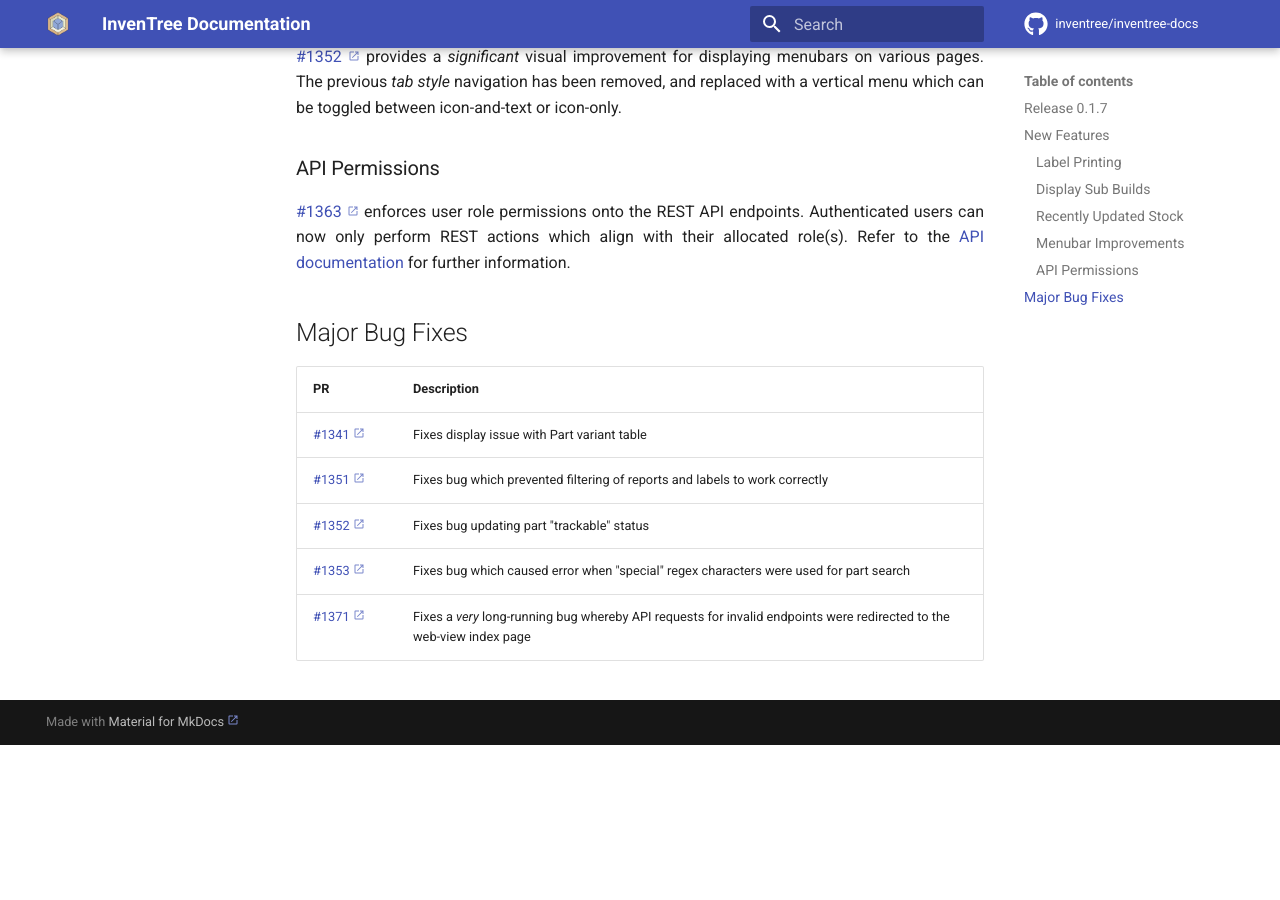
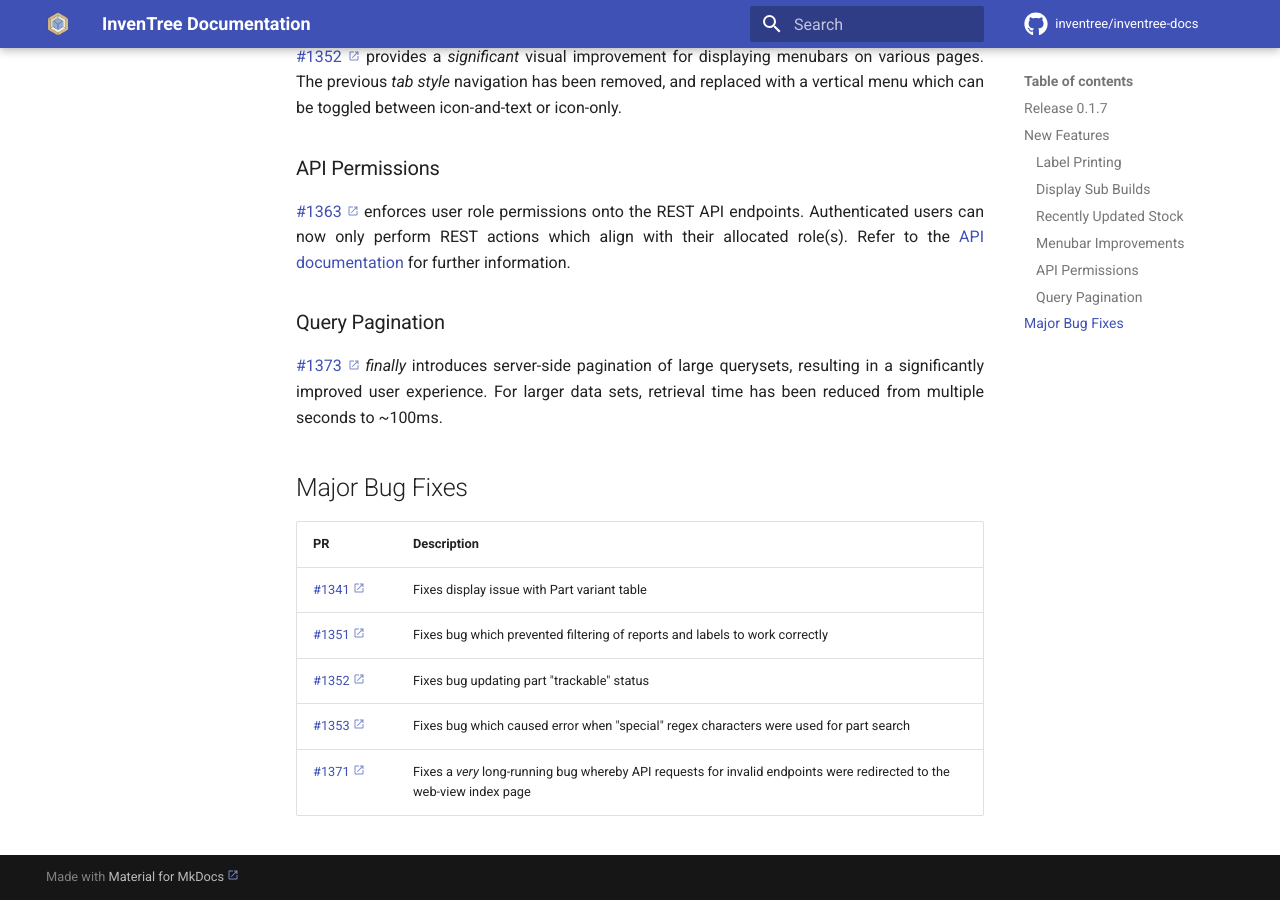
Before and after one commit to inventree/inventree-docs, an MkDocs documentation site: the page built from docs/releases/0.1.7.md, in a window 1280 px wide and 900 px high, scrolled down 823 px. Built offline with MkDocs 1.6.1 and Material for MkDocs 9.7.7, drawn with Linux system fonts in a browser that asks for light colours; a script that is not in the unit is left out; comment, search, counter and statistics services are not loaded; before the commit the page ends 1568 px from its top, so only the background shows below that.

Commit message:
Update 0.1.7.md

```diff
--- a/docs/releases/0.1.7.md
+++ b/docs/releases/0.1.7.md
@@ -33,6 +33,10 @@ Label printing functionality has been simplified and brought into line with the
 
 [#1363](https://github.com/inventree/InvenTree/pull/1363) enforces user role permissions onto the REST API endpoints. Authenticated users can now only perform REST actions which align with their allocated role(s). Refer to the [API documentation](../../extend/api/#authorization) for further information.
 
+### Query Pagination
+
+[#1373](https://github.com/inventree/InvenTree/pull/1373) *finally* introduces server-side pagination of large querysets, resulting in a significantly improved user experience. For larger data sets, retrieval time has been reduced from multiple seconds to ~100ms.
+
 ## Major Bug Fixes
 | PR | Description |
 | --- | --- |
```
